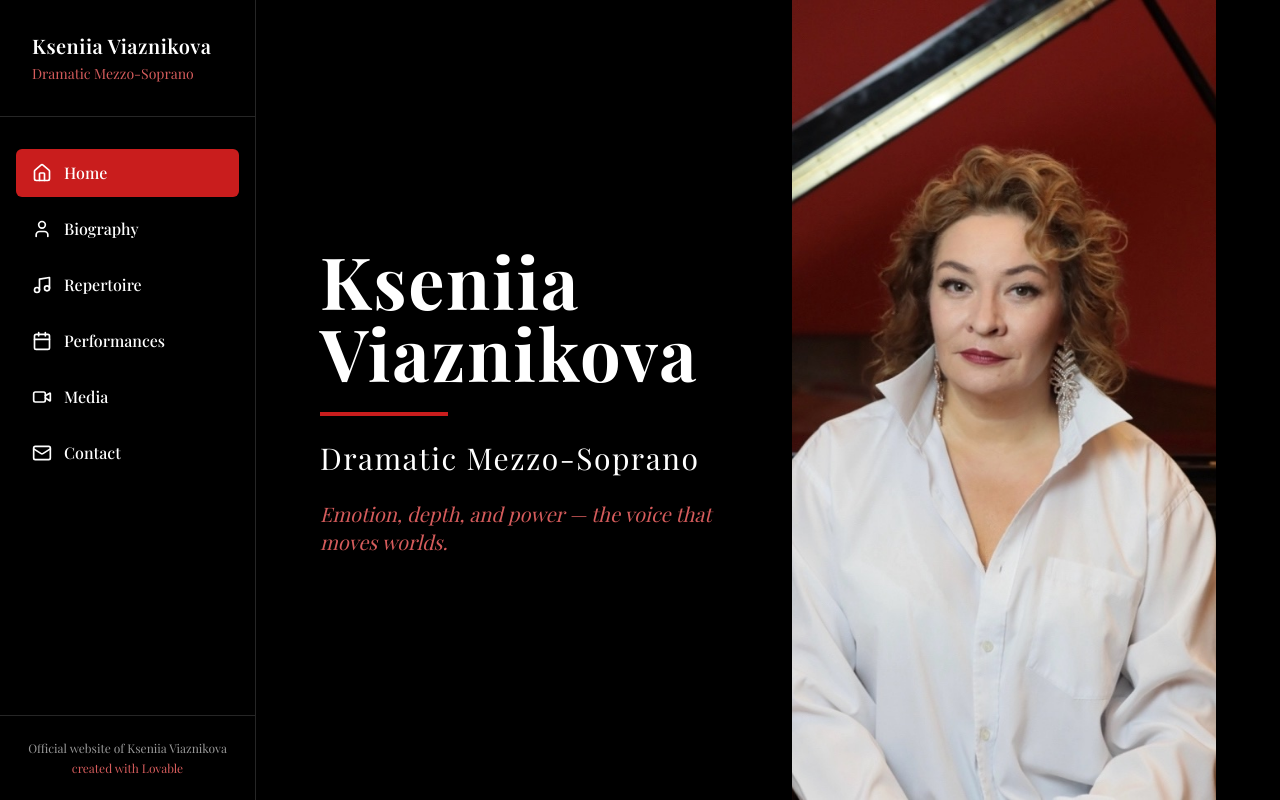
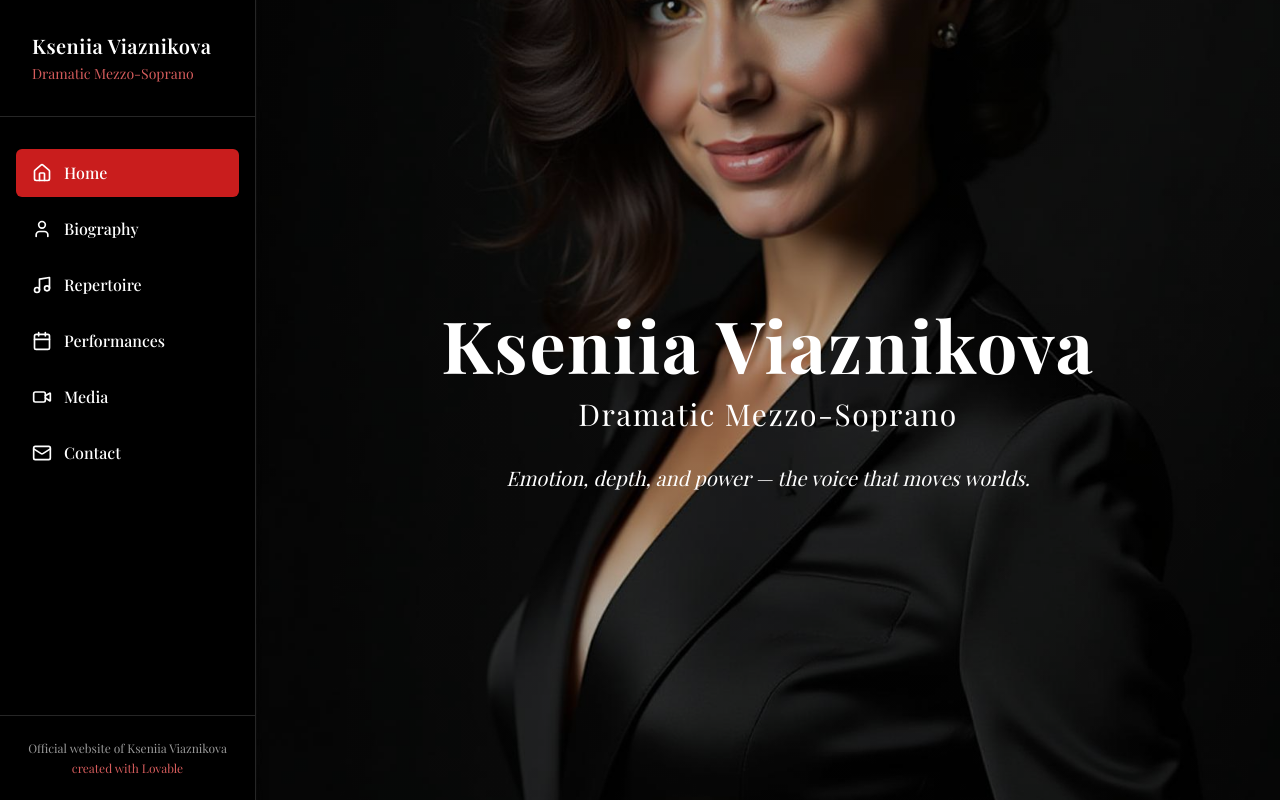
Before and after one commit to enlizabethS/kseniiaviaznikova, a React (Vite) app: page / in a window 1280 px wide. Built offline with nearby package versions, Linux system fonts and the light colour scheme; the HTML template or start-up script is replaced by a standard one; a web font is replaced by a local one.

Commit message:
Visual edit in Lovable

```diff
--- a/src/pages/Home.tsx
+++ b/src/pages/Home.tsx
@@ -1,39 +1,25 @@
 import { PageTransition } from "@/components/PageTransition";
-import portraitImage from "@/assets/portrait-main.jpg";
+import portraitImage from "@/assets/portrait.jpg";
+const Home = () => {
+  return <PageTransition>
+      <div className="min-h-screen flex items-center justify-center relative">
+        <div className="absolute inset-0 bg-cover bg-center" style={{
+        backgroundImage: `linear-gradient(rgba(0, 0, 0, 0.3), rgba(0, 0, 0, 0.3)), url(${portraitImage})`
+      }} />
 
-const Home = () => {
-  return (
-    <PageTransition>
-      <div className="min-h-screen flex items-center bg-black">
-        <div className="container mx-auto px-8 lg:px-16">
-          <div className="grid grid-cols-1 lg:grid-cols-2 gap-12 items-center">
-            {/* Left side - Text */}
-            <div className="text-white space-y-6">
-              <h1 className="text-5xl md:text-6xl lg:text-7xl font-bold tracking-wide">
-                Kseniia Viaznikova
-              </h1>
-              <div className="h-1 w-32 bg-red" />
-              <h2 className="text-2xl md:text-3xl font-light tracking-wider">
-                Dramatic Mezzo-Soprano
-              </h2>
-              <p className="text-lg md:text-xl italic text-red-muted max-w-xl">
-                Emotion, depth, and power — the voice that moves worlds.
-              </p>
-            </div>
+        <div className="relative z-10 text-center text-white px-8">
+          <h1 className="text-6xl md:text-7xl font-bold mb-4 tracking-wide">
+            Kseniia Viaznikova
+          </h1>
 
-            {/* Right side - Photo */}
-            <div className="flex justify-end">
-              <img
-                src={portraitImage}
-                alt="Kseniia Viaznikova"
-                className="w-full h-screen object-cover object-center"
-              />
-            </div>
-          </div>
+          <h2 className="text-2xl md:text-3xl font-light mb-8 tracking-wider">
+            Dramatic Mezzo-Soprano
+          </h2>
+          <p className="text-lg md:text-xl italic text-gold-muted max-w-2xl mx-auto">
+            Emotion, depth, and power — the voice that moves worlds.
+          </p>
         </div>
       </div>
-    </PageTransition>
-  );
+    </PageTransition>;
 };
-
 export default Home;
```
